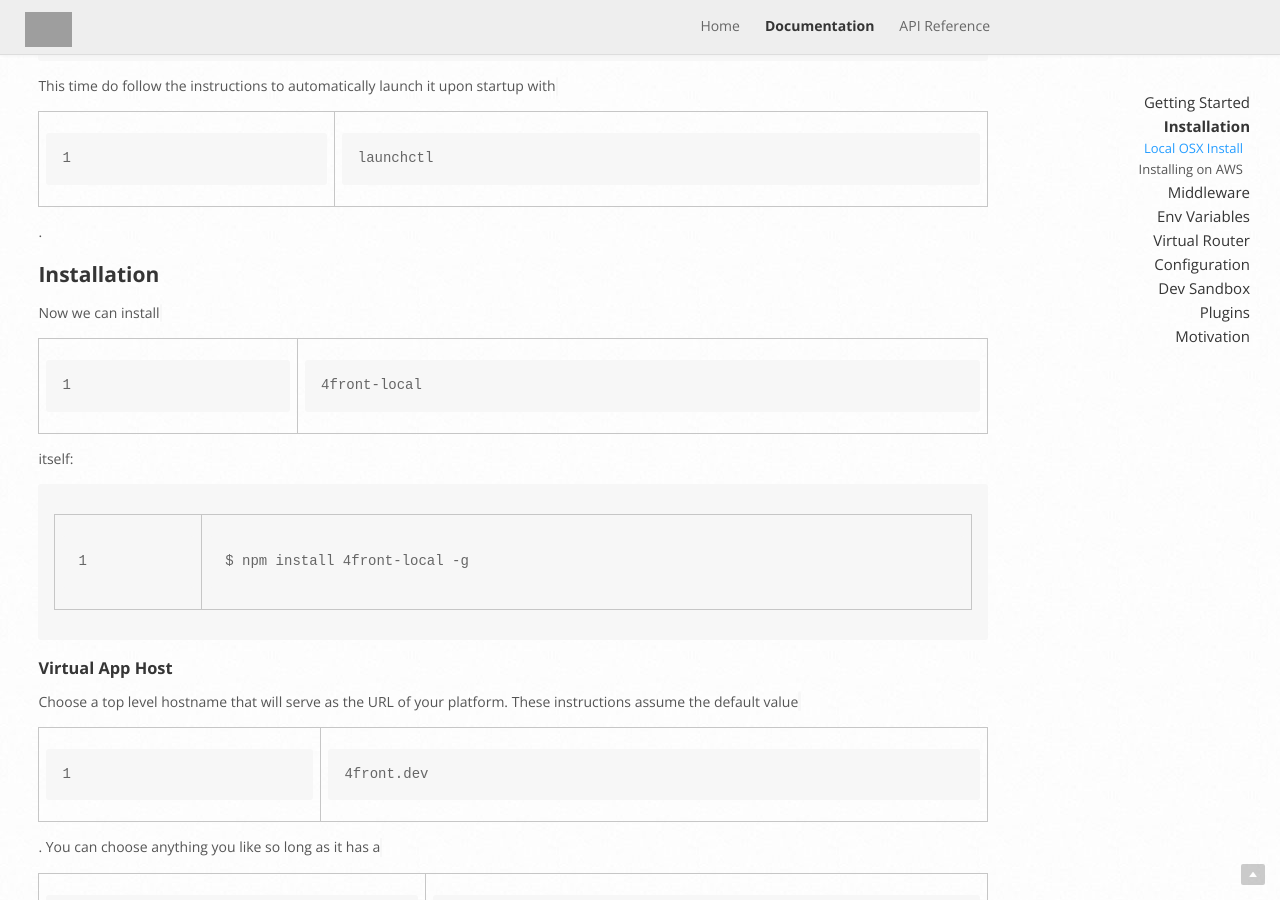
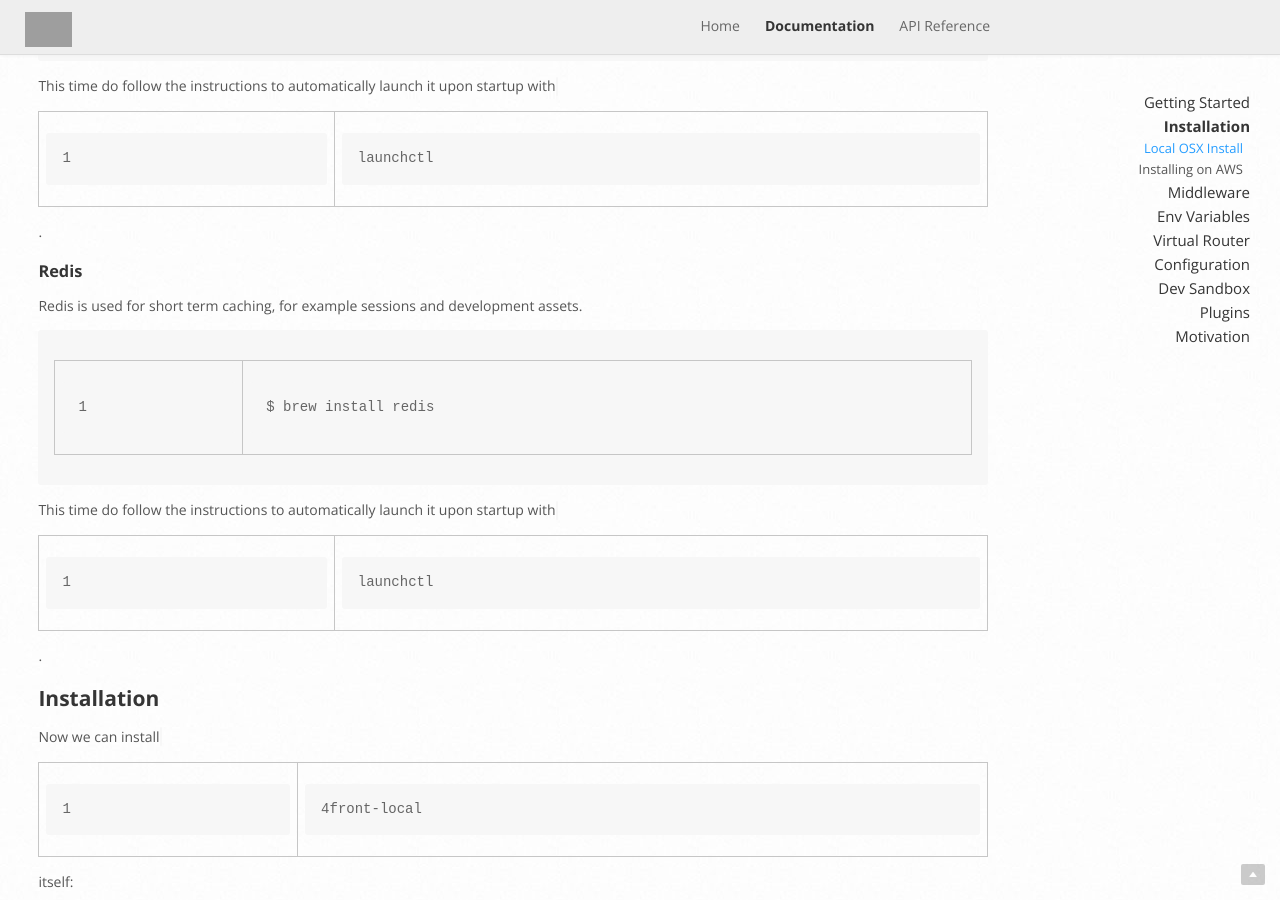
Before and after one commit to 4front/website, a Jekyll site: the page built from docs/install/local-install.md, in a window 1280 px wide and 900 px high, scrolled down 6413 px. Built offline with Jekyll 4.4.1, drawn with Linux system fonts in a browser that asks for light colours; nearby versions of some CDN libraries; grey boxes are pictures that could not be loaded.

Commit message:
Add in required Redis setup

```diff
--- a/docs/install/local-install.md
+++ b/docs/install/local-install.md
@@ -133,6 +133,16 @@ $ brew install dynamodb-local
 
 This time do follow the instructions to automatically launch it upon startup with `launchctl`.
 
+### Redis
+
+Redis is used for short term caching, for example sessions and development assets.
+
+~~~sh
+$ brew install redis
+~~~
+
+This time do follow the instructions to automatically launch it upon startup with `launchctl`.
+
 ## Installation
 Now we can install `4front-local` itself:
 
```
